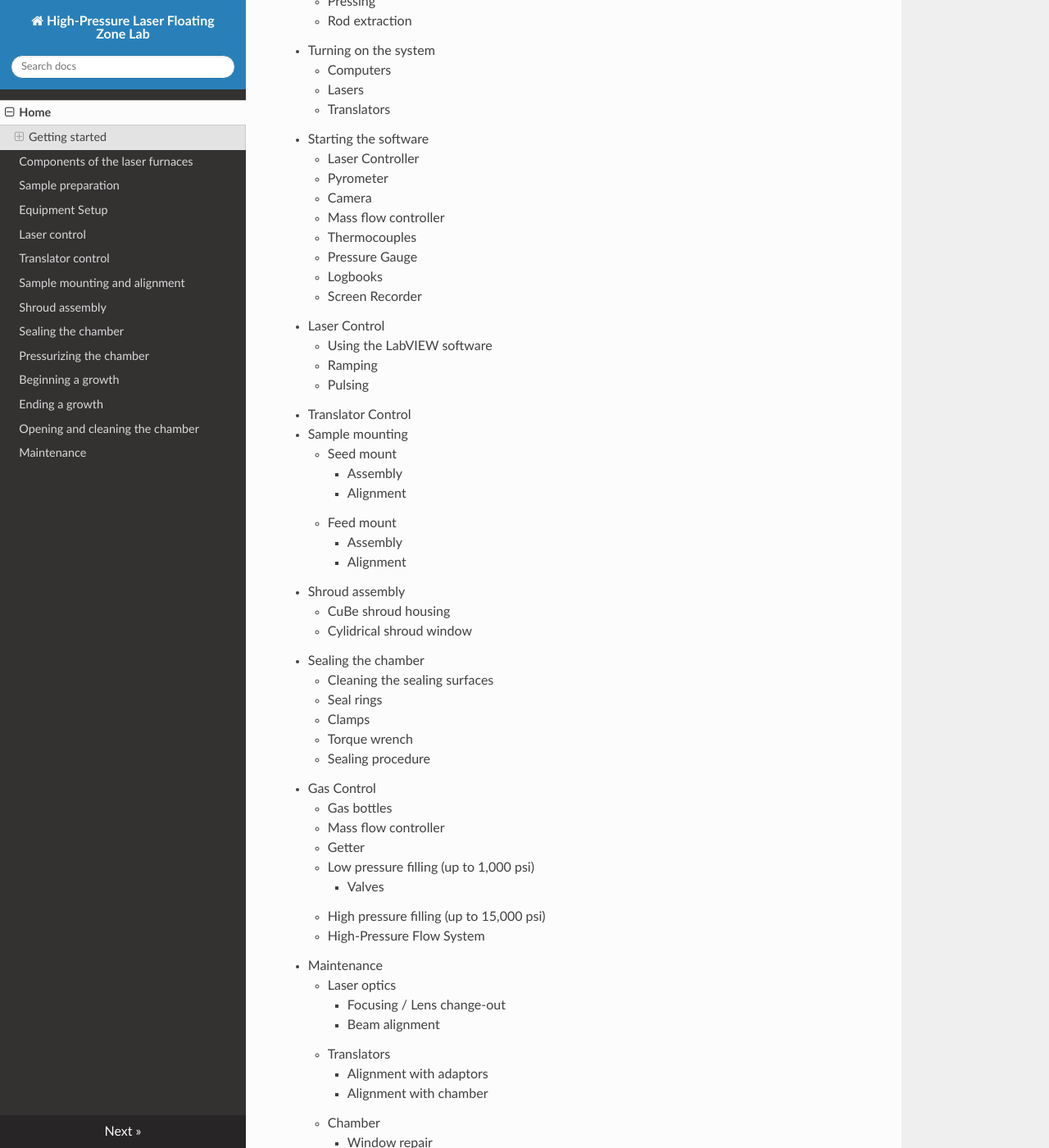
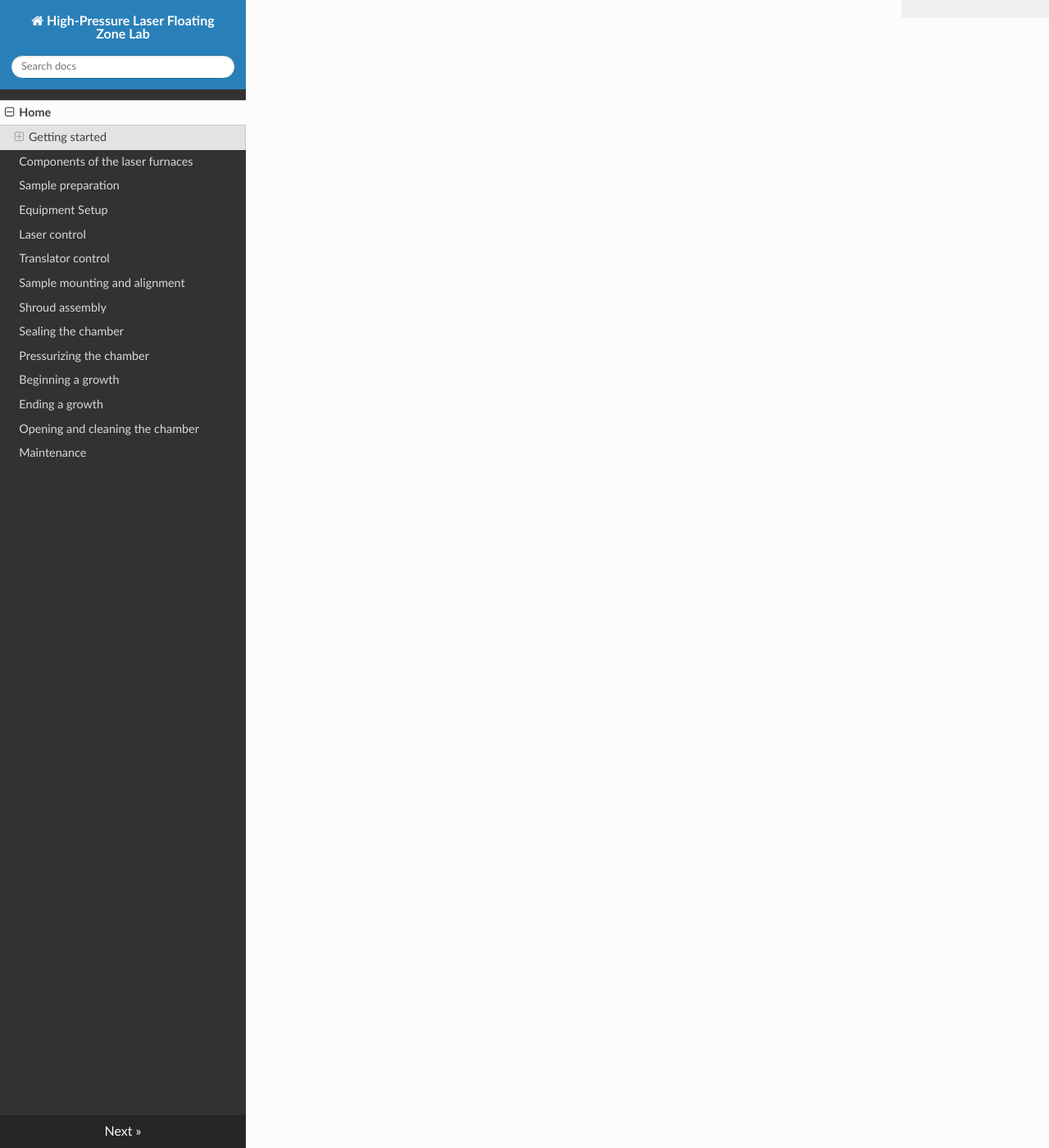
Before and after one commit to wilsonlabucsb/hp-lfz-site, an MkDocs documentation site: the page built from docs/index.md, in a window 1280 px wide and 1400 px high, scrolled down 1650 px. Shown: the whole window at 82% size. Built offline with MkDocs 1.6.1, drawn with Linux system fonts in a browser that asks for light colours; nearby versions of some CDN libraries; some of the changed text lies outside the part shown.

Commit message:
Commit from new computer.

```diff
--- a/docs/index.md
+++ b/docs/index.md
@@ -29,77 +29,3 @@ Steven Gomez Alvarado is the laser lab manager, [contact via email](mailto:steve
 
 ### SOPs
 ...add links to SOPs!
-
----
-
-- Sample preparation
-    - Powder synthesis
-    - Packing a rod
-    - Pressing
-    - Rod extraction
-- Turning on the system
-    - Computers
-    - Lasers
-    - Translators
-- Starting the software
-    - Laser Controller
-    - Pyrometer
-    - Camera
-    - Mass flow controller
-    - Thermocouples
-    - Pressure Gauge
-    - Logbooks
-    - Screen Recorder
-- Laser Control
-    - Using the LabVIEW software
-    - Ramping
-    - Pulsing
-- Translator Control
-- Sample mounting
-    - Seed mount
-        - Assembly
-        - Alignment
-    - Feed mount
-        - Assembly
-        - Alignment
-- Shroud assembly
-    - CuBe shroud housing
-    - Cylidrical shroud window
-- Sealing the chamber
-    - Cleaning the sealing surfaces
-    - Seal rings
-    - Clamps
-    - Torque wrench
-    - Sealing procedure
-- Gas Control
-    - Gas bottles
-    - Mass flow controller
-    - Getter
-    - Low pressure filling (up to 1,000 psi)
-        - Valves
-    - High pressure filling (up to 15,000 psi)
-    - High-Pressure Flow System
-- Maintenance
-    - Laser optics
-        - Focusing / Lens change-out
-        - Beam alignment
-    - Translators
-        - Alignment with adaptors
-        - Alignment with chamber
-    - Chamber
-        - Window repair
-        - New chamber prep
-            - Lapping threads
-            - Cleaning chamber
-    - Chiller
-        - Antibiological treatment
-        - Draining
-    - Gas manifold
-        - Low-pressure manifold
-            - Swagelok connections
-            - Getter
-        - High-pressure manifold
-            - Maxpro connections
-            - Compressor
-                - Repair
-        - Leak checking
```
Also changed, not shown: docs/lasercontrol.md (+5 -0 lines), docs/maintenance.md (+31 -16 lines), site/index.html, 1 other file.
